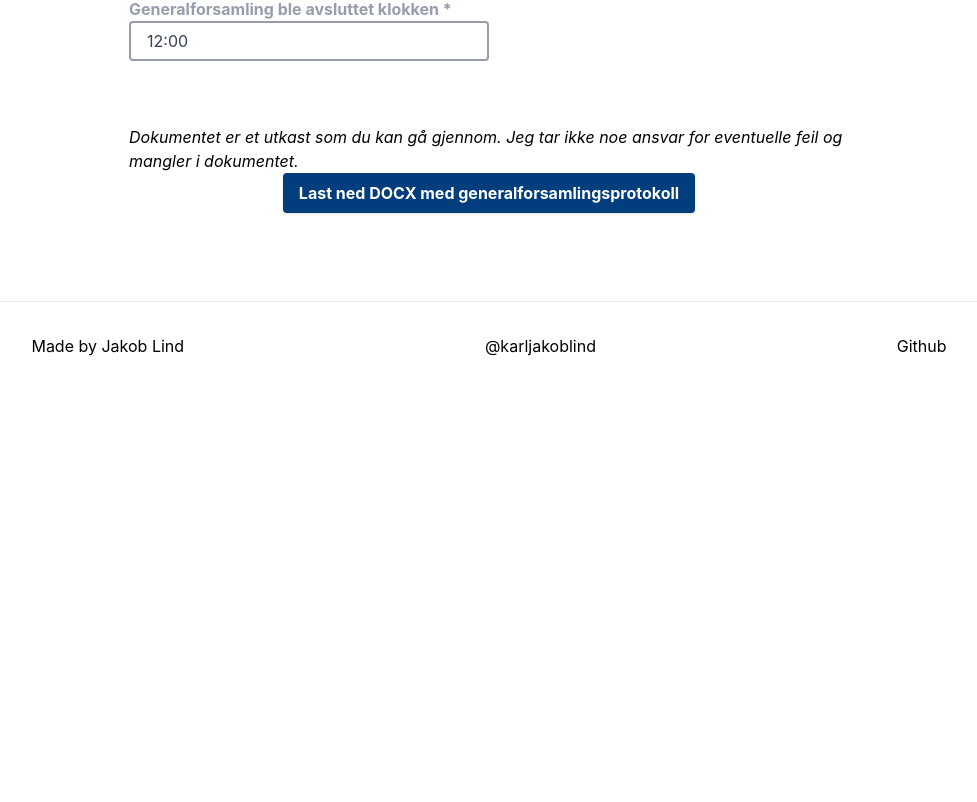
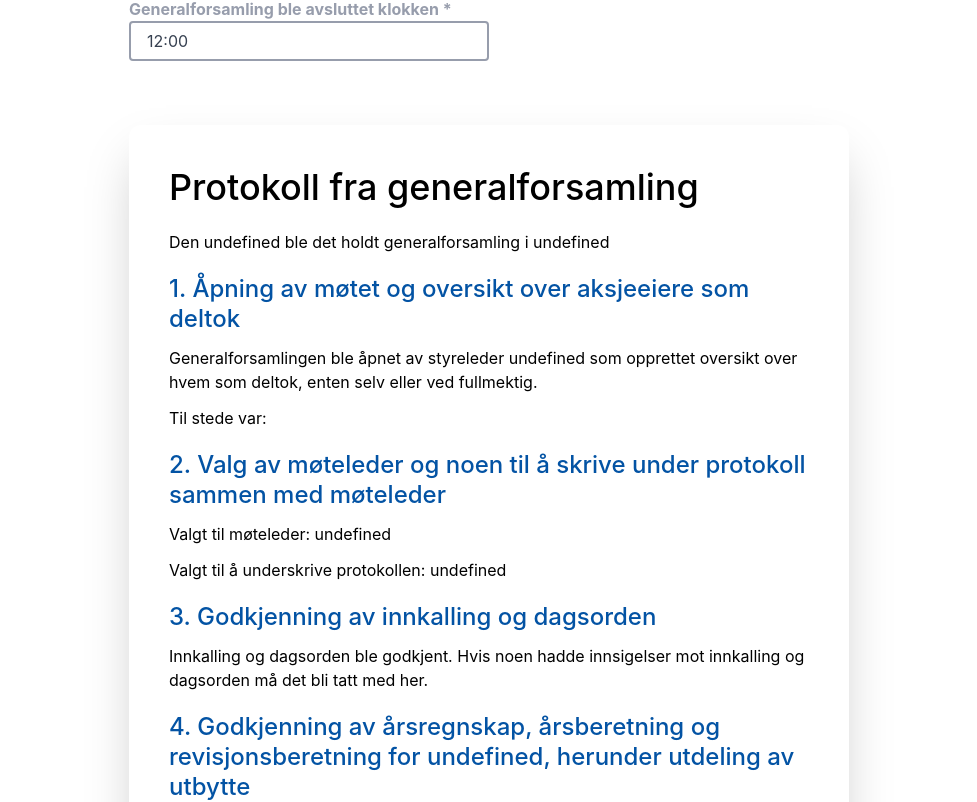
Before and after one commit to jakoblind/protokoll, a Next.js app: page / in a window 1280 px wide. Shown: the part 1580-2382 px from the top of the page, without its empty margins (151-1128 px from the left). Before the commit the page ends 1970 px from the top, so only its background shows below. Built offline with nearby package versions, Linux system fonts and the light colour scheme.

Commit message:
added preview

```diff
--- a/components/GeneralforsamlingsForm.js
+++ b/components/GeneralforsamlingsForm.js
@@ -5,13 +5,13 @@ import { useForm, useWatch } from "react-hook-form";
 import { Packer } from "docx";
 import { saveAs } from "file-saver";
 import { generateGeneralforsamlingsprotokoll } from "../utils/docx-generator";
+import { getStructuredData } from "../utils/data-transformer";
 
 export function GeneralforsamlingForm() {
-  const { register, handleSubmit, formState, setValue, control } = useForm();
+  const { register, handleSubmit, formState, setValue, control, getValues } =
+    useForm();
   const { errors } = formState;
   const onSubmit = (data) => {
-    console.log("submit", data);
-
     const doc = generateGeneralforsamlingsprotokoll(data);
 
     Packer.toBlob(doc).then((blob) => {
@@ -21,6 +21,8 @@ export function GeneralforsamlingForm() {
       );
     });
   };
+
+  const data = getValues();
 
   const styreleder = useWatch({
     control,
@@ -40,7 +42,7 @@ export function GeneralforsamlingForm() {
   }, [styreleder, formState, setValue]);
 
   return (
-    <form className="w-full max-w-m" onSubmit={handleSubmit(onSubmit)}>
+    <form className=" w-full max-w-m" onSubmit={handleSubmit(onSubmit)}>
       <Group header="Foretaksinformasjon">
         <TextField
           label="Foretaksnavn"
@@ -167,7 +169,9 @@ export function GeneralforsamlingForm() {
           errors={errors}
         />
       </Group>
-      <p>
+
+      <DocumentPreview data={data} />
+      <p style={{ margin: "50px 0px 30px 0px" }}>
         <i>
           Dokumentet er et utkast som du kan gå gjennom. Jeg tar ikke noe ansvar
           for eventuelle feil og mangler i dokumentet.
@@ -183,6 +187,28 @@ export function GeneralforsamlingForm() {
         </button>
       </div>
     </form>
+  );
+}
+
+function DocumentPreview({ data }) {
+  return (
+    <div className="mb-6 space-y-5 border-solid rounded-xl p-10 shadow-black-500 shadow-2xl">
+      <div className="font-medium leading-tight text-4xl mt-0 mb-2 text-black-600">
+        Protokoll fra generalforsamling
+      </div>
+      {getStructuredData(data).map((item) => {
+        return (
+          <div key={item.heading} className="space-y-3">
+            <div className="font-medium leading-tight text-2xl mt-0 mb-2 text-blue-600">
+              {item.heading}
+            </div>
+            {item.description.map((desc) => (
+              <p key={desc}>{desc}</p>
+            ))}
+          </div>
+        );
+      })}
+    </div>
   );
 }
 
```
